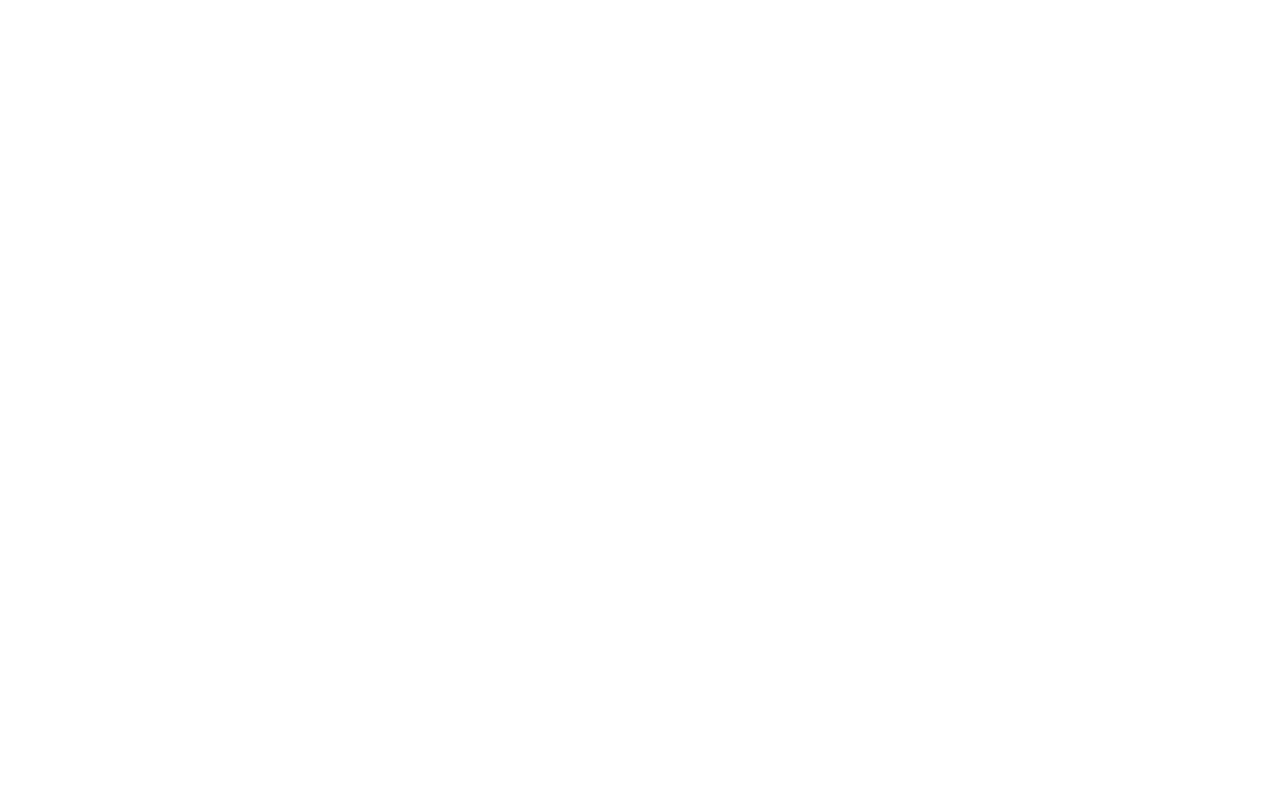
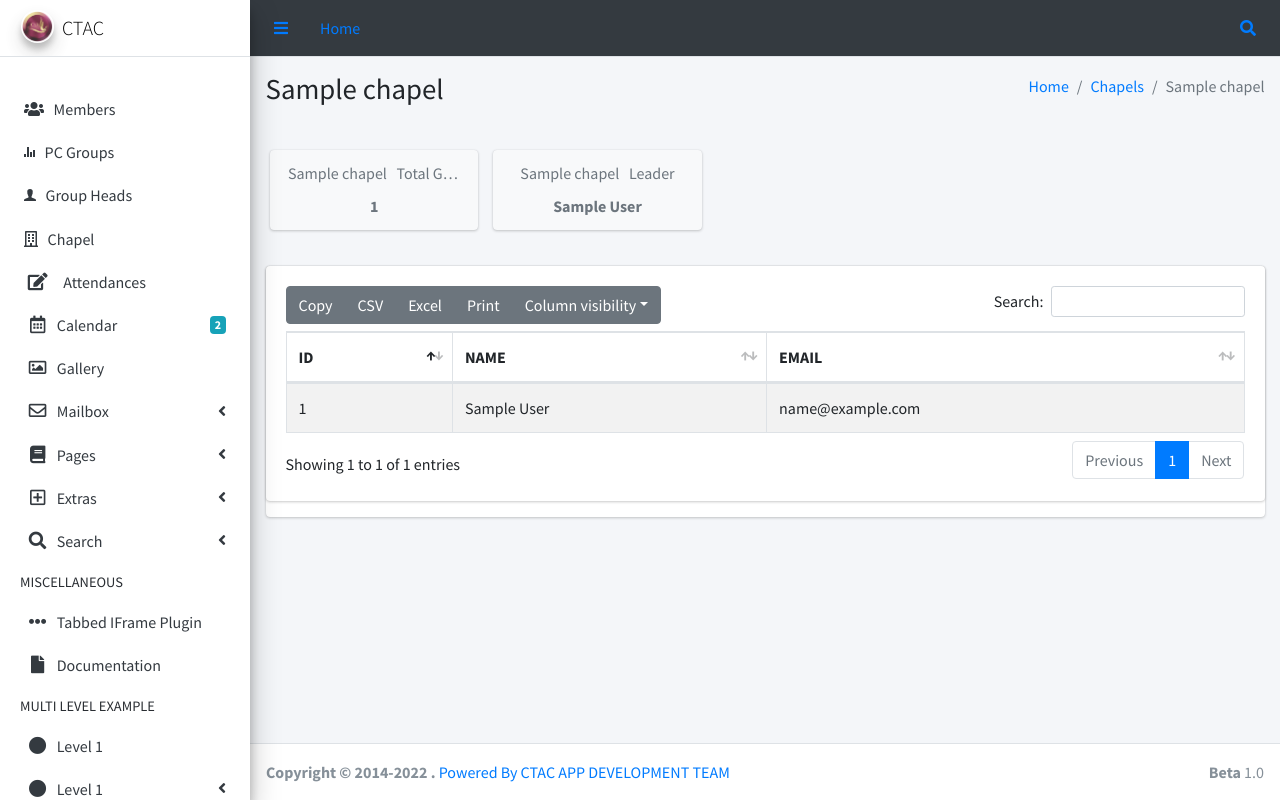
Before and after one commit to Morning-Star-Cathedral/Portal, a Django app: page /chapels/1/ in a window 1280 px wide. Before the commit the page is empty. Run offline with Django 4.2, Linux system fonts and the light colour scheme; tables that the repository leaves empty hold one stand-in row (values such as "Sample post"); some libraries are stand-ins or nearby versions.

Commit message:
Chapels Details done

```diff
--- a/ChurchDashboard/views.py
+++ b/ChurchDashboard/views.py
@@ -104,6 +104,7 @@ def members_details(request, pk):
 # Details View Chapels
 def chap_details(request, id):
     db_users = DBUser.objects.filter(chapel__id=id)
+    dbuser_count = DBUser.objects.filter(chapel__id=id).count()
     if cache.get(id):
         print('we did it')
         chadetails = cache.get(id)
@@ -116,7 +117,8 @@ def chap_details(request, id):
             return redirect('ChurchDashboard:home_page')
     context = {
         'chadetails': chadetails,
-        'db_users': db_users
+        'db_users': db_users,
+        'dbuser_count': dbuser_count
     }
     return render(request, 'chapels/details3.html', context)
 
--- a/templates/chapels/details3.html
+++ b/templates/chapels/details3.html
@@ -1,10 +1,87 @@
-<!DOCTYPE html>
-<html lang="en">
-<head>
-    <meta charset="UTF-8">
-    <title>Title</title>
-</head>
-<body>
+{% extends 'base.html' %}
+{% load static %}
+{% block title %}CTAC |{{ chadetails.name }}{% endblock %}
+{% block content %}
 
-</body>
-</html>
+    <div class="content-wrapper">
+        <section class="content-header">
+            <div class="container-fluid">
+                <div class="row mb-2">
+                    <div class="col-sm-6">
+                        <h1> {{ chadetails.name }}</h1>
+                    </div>
+                    <div class="col-sm-6">
+                        <ol class="breadcrumb float-sm-right">
+                            <li class="breadcrumb-item"><a href="{% url 'ChurchDashboard:home_page' %}">Home</a></li>
+                            <li class="breadcrumb-item"><a href="{% url 'ChurchDashboard:list_chapel_url' %}">Chapels</a></li>
+                            <li class="breadcrumb-item active">{{ chadetails.name }}</li>
+                        </ol>
+                    </div>
+                </div>
+
+            </div>
+        </section>
+        <div class="card-body">
+                <div class="row">
+                    <div class="col-12 col-md-12 col-lg-8 order-2 order-md-1">
+                        <div class="row">
+                            <div class="col-12 col-sm-4">
+                                <div class="info-box bg-light">
+                                    <div class="info-box-content">
+                                        <span class="info-box-text text-center text-muted">{{chadetails.name }} &nbsp; Total Group Heads</span>
+                                        <span class="info-box-number text-center text-muted mb-0">{{ dbuser_count }}</span>
+                                    </div>
+                                </div>
+                            </div>
+                            <div class="col-12 col-sm-4">
+                                <div class="info-box bg-light">
+                                    <div class="info-box-content">
+                                        <span class="info-box-text text-center text-muted">{{ chadetails.name }} &nbsp; Leader </span>
+                                        {% for db_users in db_users %}
+                                        <span class="info-box-number text-center text-muted mb-0">{{ db_users.name }} </span>
+                                        {% endfor %}
+                                    </div>
+                                </div>
+                            </div>
+                        </div>
+                    </div>
+                </div>
+            </div>
+     <section class="content">
+            <div class="container-fluid">
+                <div class="row">
+                    <div class="col-12">
+                        <div class="card">
+                            <div class="card">
+                                <div class="card-body">
+                                    <table id="example1" class="table table-bordered table-striped">
+                                        <thead>
+                                        <tr>
+                                            <th>ID</th>
+                                            <th> NAME</th>
+                                            <th>EMAIL</th>
+
+                                        </tr>
+                                        </thead>
+                                        <tbody>
+                                        {%  for db_users in db_users %}
+                                        <tr>
+                                            <td>{{ db_users.id }}</td>
+                                             <td>{{ db_users.name }}</td>
+                                             <td>{{ db_users.email }}</td>
+
+                                        </tr>
+                                        {% endfor %}
+
+                                        </tfoot>
+                                    </table>
+                                </div>
+                            </div>
+                        </div>
+                    </div>
+                </div>
+            </div>
+        </section>
+
+    </div>
+{% endblock %}
```
